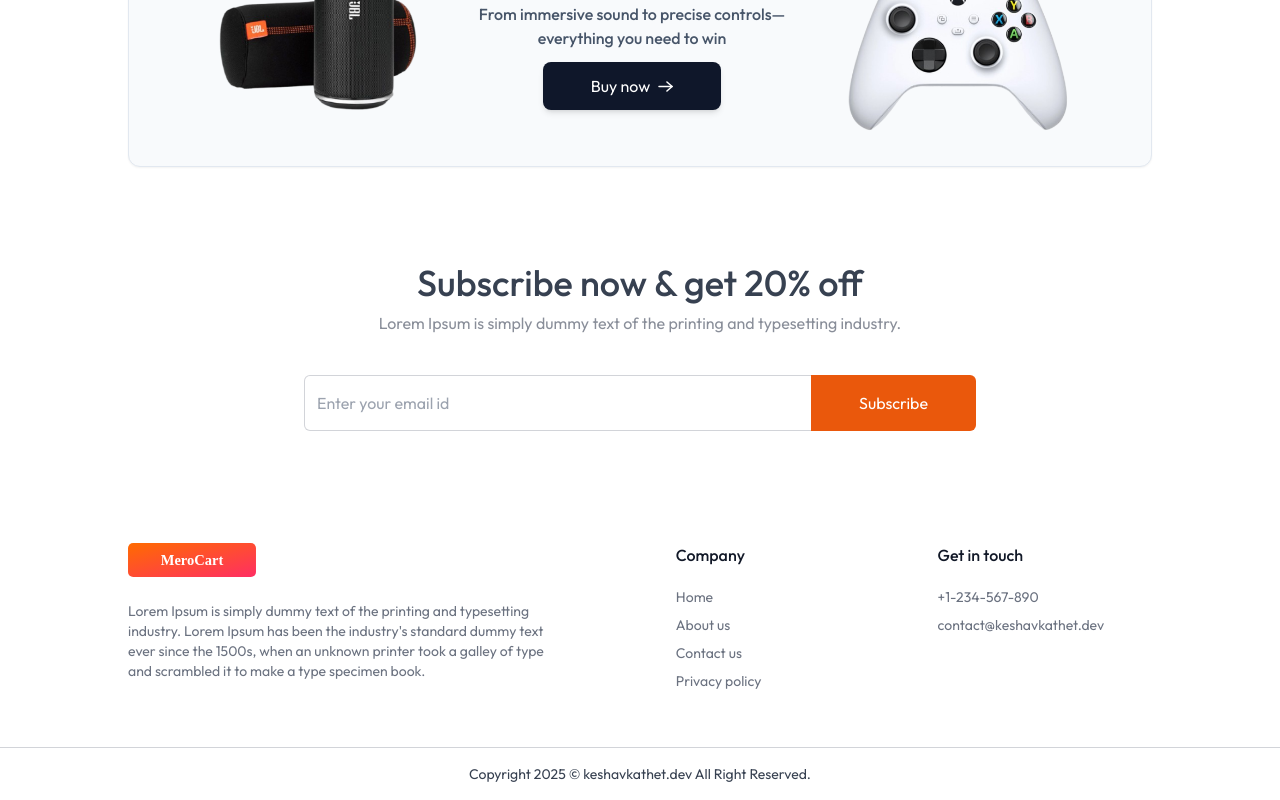
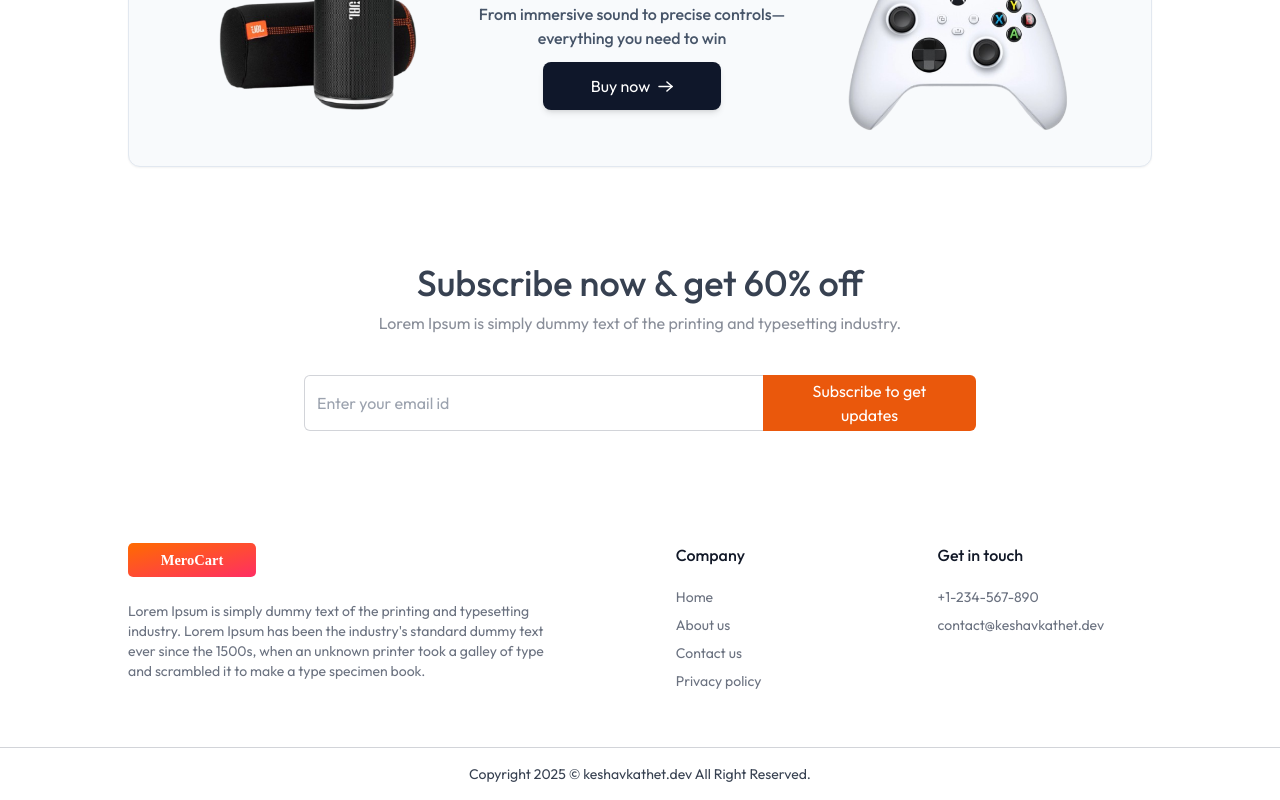
Before and after one commit to Sauravkathet/MeroCart, a Next.js app: page / in a window 1280 px wide. Shown: the part 2070-2870 px from the top of the page. Built offline with nearby package versions, Linux system fonts and the light colour scheme; no server answers.

Commit message:
third commit added admin page

```diff
--- a/components/NewsLetter.jsx
+++ b/components/NewsLetter.jsx
@@ -4,7 +4,7 @@ const NewsLetter = () => {
   return (
     <div className="flex flex-col items-center justify-center text-center space-y-2 pt-8 pb-14">
       <h1 className="md:text-4xl text-2xl font-medium">
-        Subscribe now & get 20% off
+        Subscribe now & get 60% off
       </h1>
       <p className="md:text-base text-gray-500/80 pb-8">
         Lorem Ipsum is simply dummy text of the printing and typesetting
@@ -17,7 +17,7 @@ const NewsLetter = () => {
           placeholder="Enter your email id"
         />
         <button className="md:px-12 px-8 h-full text-white bg-orange-600 rounded-md rounded-l-none">
-          Subscribe
+          Subscribe to get updates
         </button>
       </div>
     </div>
--- a/next.config.mjs
+++ b/next.config.mjs
@@ -1,6 +1,11 @@
 /** @type {import('next').NextConfig} */
 const nextConfig = {
+  reactStrictMode: true,
+
+  output: 'export',
+
   images: {
+    unoptimized: true,
     remotePatterns: [
       {
         protocol: 'https',
--- a/package.json
+++ b/package.json
@@ -3,13 +3,14 @@
   "version": "0.1.0",
   "private": true,
   "scripts": {
+    "build": "next build && next export",
     "dev": "next dev --turbopack",
-    "build": "next build",
     "start": "next start",
     "lint": "next lint"
   },
   "dependencies": {
     "@clerk/nextjs": "^6.35.6",
+    "@netlify/plugin-nextjs": "^5.15.1",
     "next": "^16.0.6",
     "react": "^19.0.0",
     "react-dom": "^19.0.0",
```
Also changed, not shown: 1 other file (tests, documents, lock files or other folders). Lines whose indentation alone changed are shown as unchanged.
